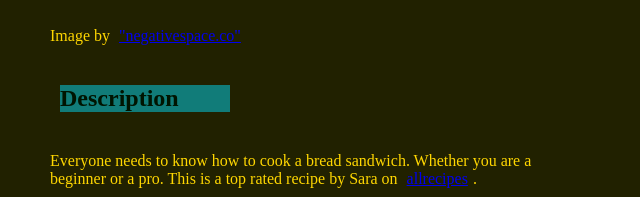
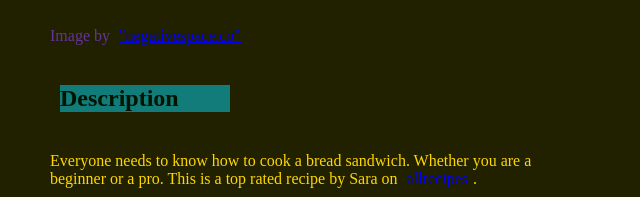
Before and after one commit to baronhas67/odin-recipes, a plain HTML site: page recipes/sandwich.html in a window 1280 px wide. Shown: the part 537-734 px from the top of the page, 320-960 px from the left. Drawn offline with Linux system fonts and the light colour scheme.

Commit message:
Change the width of the headings and changed the color of the credits

```diff
--- a/styles2.css
+++ b/styles2.css
@@ -43,3 +43,7 @@ p {
     background-color: rgba(0, 225, 255, 0.473);
     width: 170px;
 }
+
+.credits {
+    color: rebeccapurple;
+}
```
